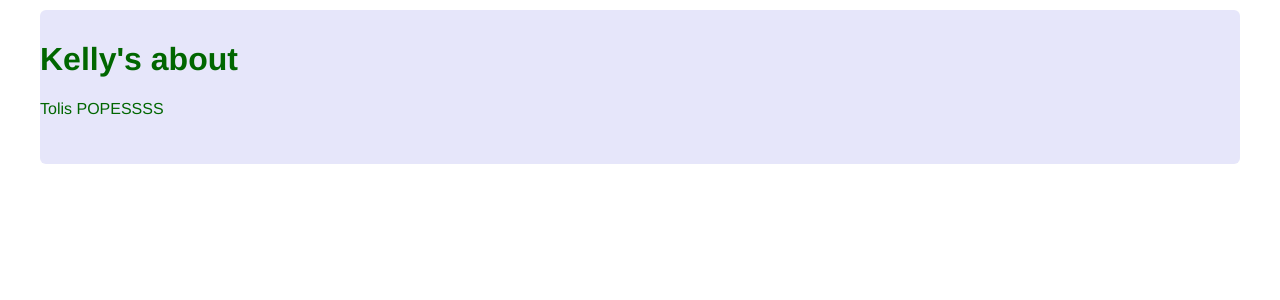
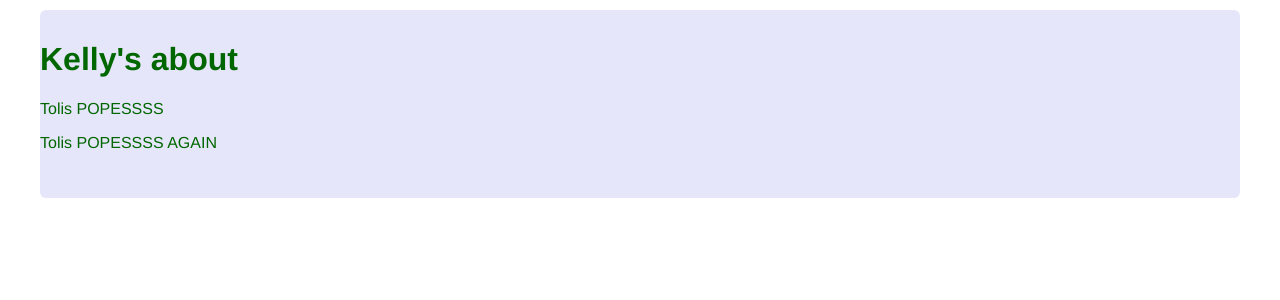
Before and after one commit to Apostolos79/WebApi, a Flask app: page /about in a window 1280 px wide. Shown: the part 35-335 px from the top of the page. Run offline with Flask 2, Linux system fonts and the light colour scheme.

Commit message:
For testing add a line

```diff
--- a/templates/about.html
+++ b/templates/about.html
@@ -3,5 +3,6 @@
 <div class='home'>
  <h1> Kelly's about </h1>
  <p> Tolis POPESSSS </p>
+ <p> Tolis POPESSSS AGAIN</p>
 </div>
 {%endblock%}
```
